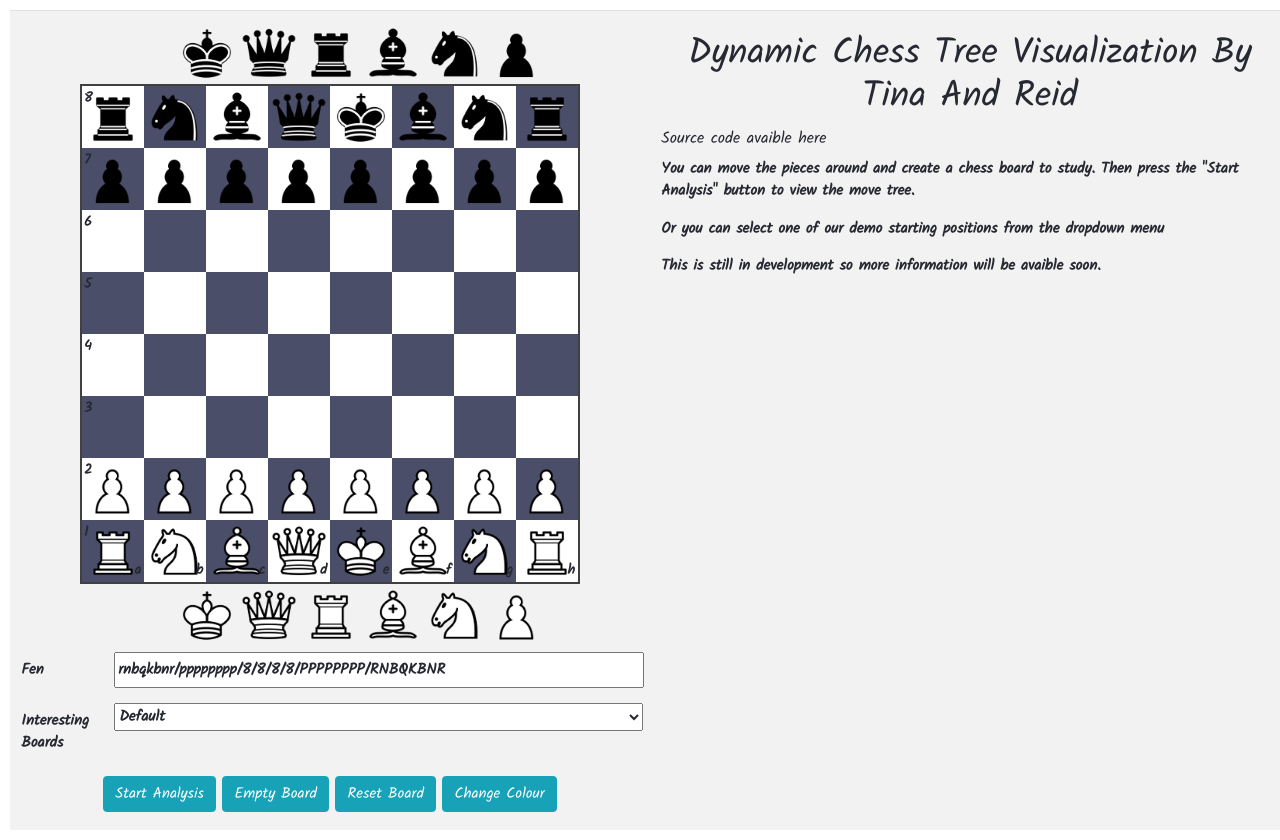
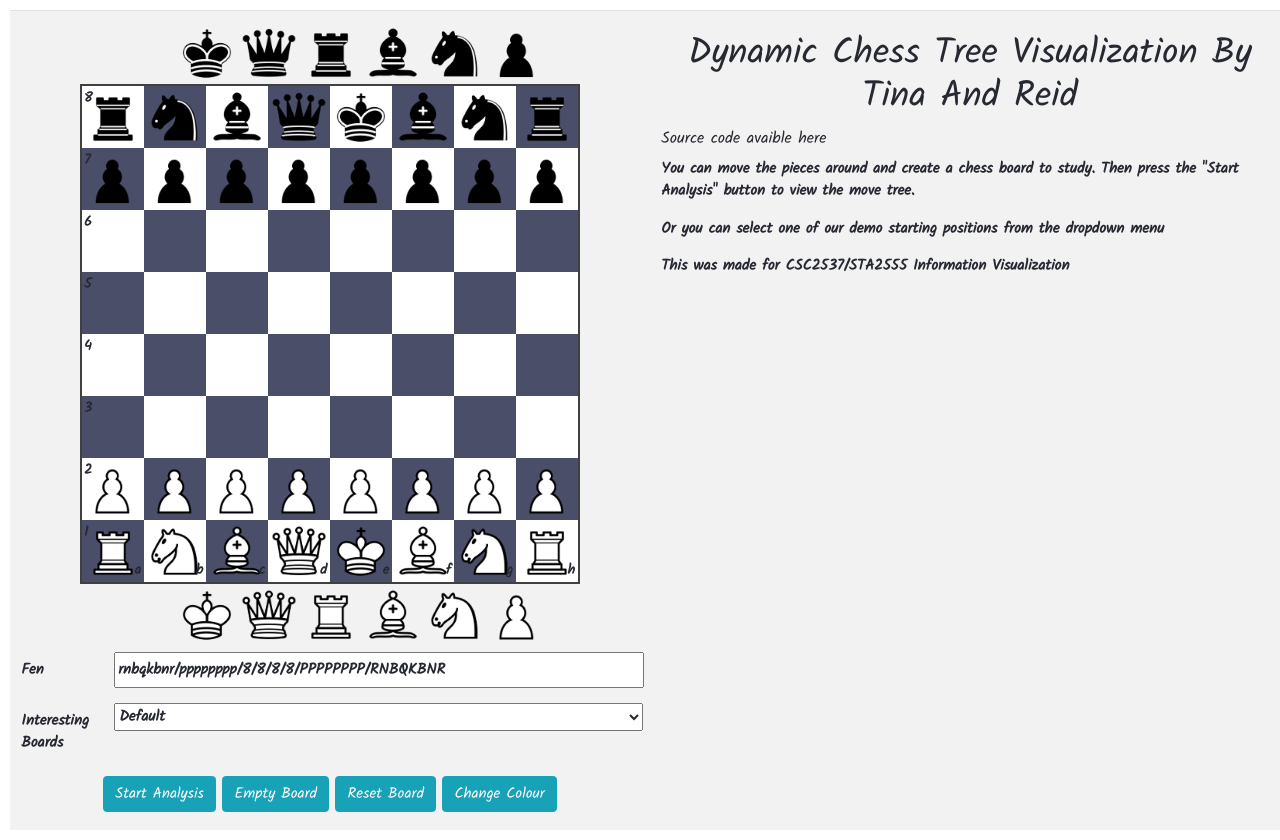
Before and after one commit to reidmcy/infoviz_chess, a Flask app: page / in a window 1280 px wide. Run offline with Flask 2, Linux system fonts and the light colour scheme; lists and menus that the app fills with data are empty; some libraries are stand-ins or nearby versions.

Commit message:
fixed up some wording

```diff
--- a/app/templates/index.html
+++ b/app/templates/index.html
@@ -51,7 +51,7 @@
                 <h6> Source code avaible <a href="https://github.com/reidmcy/infoviz_chess"> here</a></h6>
                 <p>You can move the pieces around and create a chess board to study. Then press the "Start Analysis" button to view the move tree.</p>
                 <p> Or you can select one of our demo starting positions from the dropdown menu</p>
-                <p> This is still in development so more information will be avaible soon.</p>
+                <p> This was made for  <a href="https://csc2537-visualization.github.io/"> CSC2537/STA2555 Information Visualization</a></p>
             </th>
 
           </tr>
```
